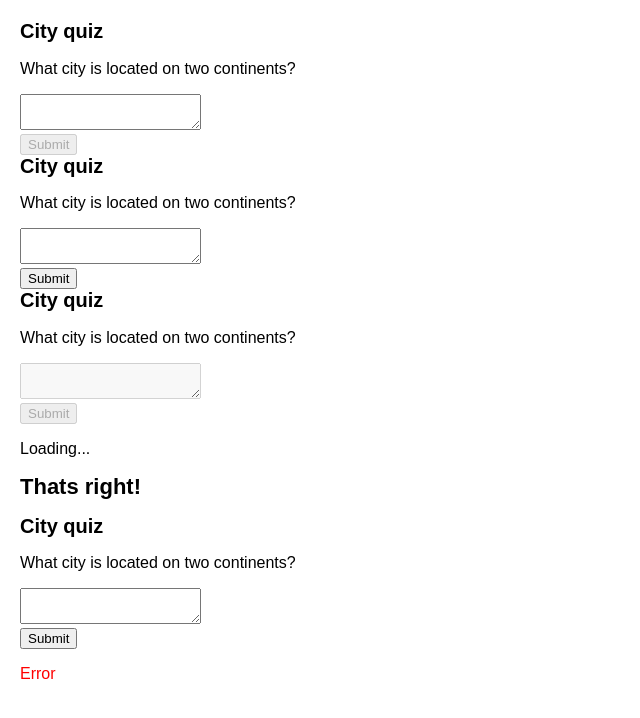
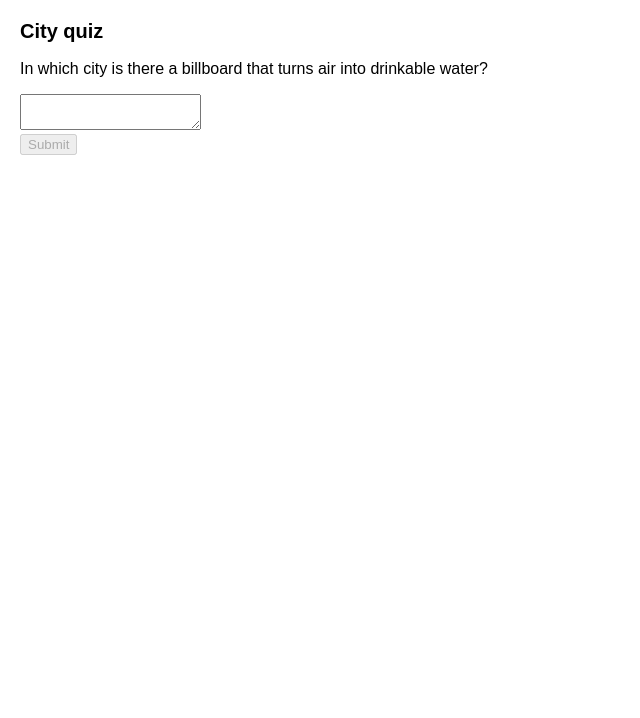
Before and after one commit to mehedihasanshohan/declaration-react, a React (Vite) app: page / in a window 1280 px wide. Shown: the top 718 px of the page, without its empty margins (0-640 px from the left). Built offline with nearby package versions, Linux system fonts and the light colour scheme.

Commit message:
state reduce

```diff
--- a/src/App.jsx
+++ b/src/App.jsx
@@ -2,18 +2,13 @@
 import Form from './component/Form'
 import './style.css'
 
-  const statuses = [ 'empty', 'typing', 'submitting', 'success', 'error'];
 
 function App() {
 
   return (
     <>
 
-        {
-          statuses.map((status) => (
-            <Form key={status} status={status}></Form>
-          ))
-        }
+            <Form></Form>
 
     </>
   )
--- a/src/component/Form.jsx
+++ b/src/component/Form.jsx
@@ -1,36 +1,70 @@
 
-const Form = ({status}) => {
+import { useState } from 'react';
 
+export default function Form() {
+  const [answer, setAnswer] = useState('');
+  const [error, setError] = useState(null);
+  const [status, setStatus] = useState('typing');
 
-  if(status === 'success') return <h1 >Thats right!</h1>;
+  if (status === 'success') {
+    return <h1>Thats right!</h1>
+  }
 
+  async function handleSubmit(e) {
+    e.preventDefault();
+    setStatus('submitting');
+    try {
+      await submitForm(answer);
+      setStatus('success');
+    } catch (err) {
+      setStatus('typing');
+      setError(err);
+    }
+  }
+
+  function handleTextareaChange(e) {
+    setAnswer(e.target.value);
+  }
 
   return (
     <>
-
       <h2>City quiz</h2>
-      <p>What city is located on two continents?</p>
-
-      <form id="form">
-            <textarea disabled={status === 'submitting'} ></textarea>
-            <br />
-            <button
-              disabled={status === 'empty' || status ==='submitting'}>Submit</button>
-
-            {
-              status === 'submitting' &&
-              <p>Loading...</p>}
-
-            {
-              status === 'error' &&
-              (<p  className="Error">Error</p>)
-            }
-
-        </form>
-
-
+      <p>
+        In which city is there a billboard that turns air into drinkable water?
+      </p>
+      <form onSubmit={handleSubmit}>
+        <textarea
+          value={answer}
+          onChange={handleTextareaChange}
+          disabled={status === 'submitting'}
+        />
+        <br />
+        <button disabled={
+          answer.length === 0 ||
+          status === 'submitting'
+        }>
+          Submit
+        </button>
+        {error !== null &&
+          <p className="Error">
+            {error.message}
+          </p>
+        }
+      </form>
     </>
-  )
+  );
 }
 
-export default Form
+function submitForm(answer) {
+  // Pretend it's hitting the network.
+  return new Promise((resolve, reject) => {
+    setTimeout(() => {
+      let shouldError = answer.toLowerCase() !== 'lima'
+      if (shouldError) {
+        reject(new Error('Good guess but a wrong answer. Try again!'));
+      } else {
+        resolve();
+      }
+    }, 1500);
+  });
+}
```
